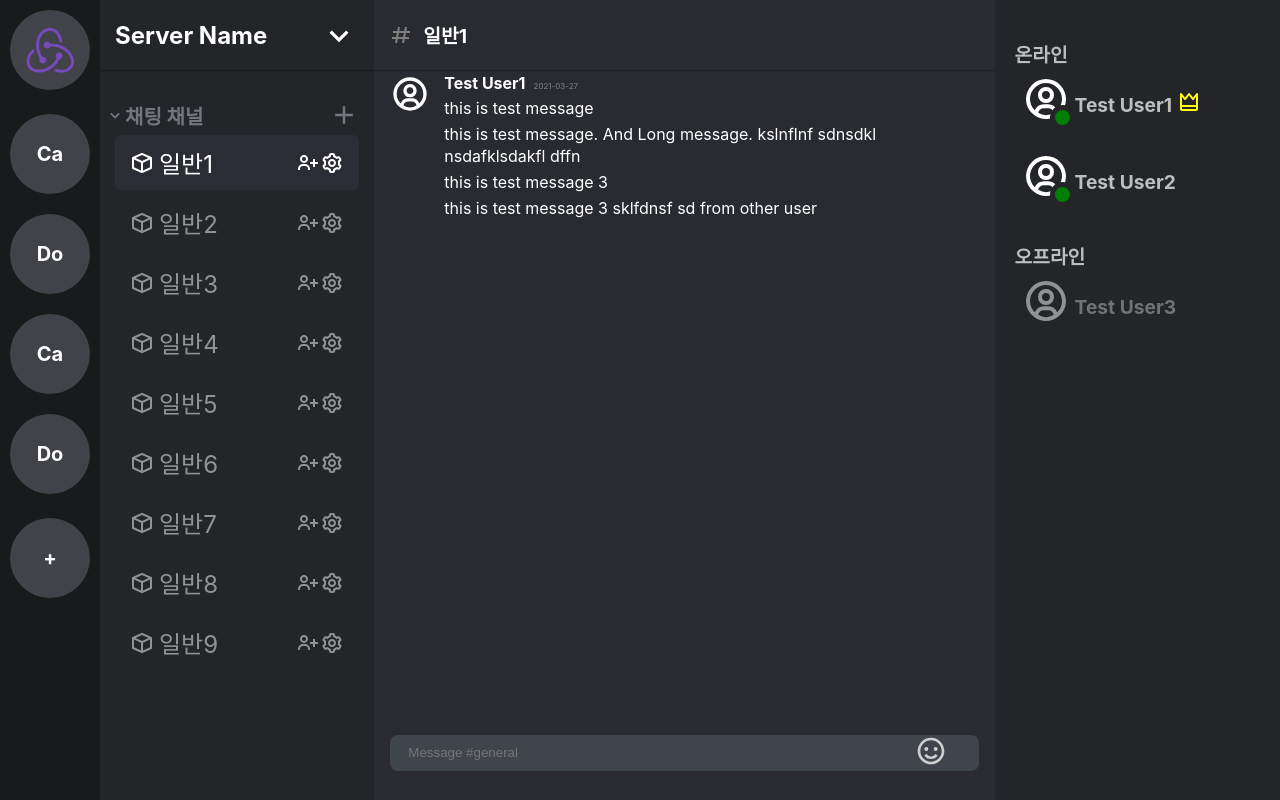
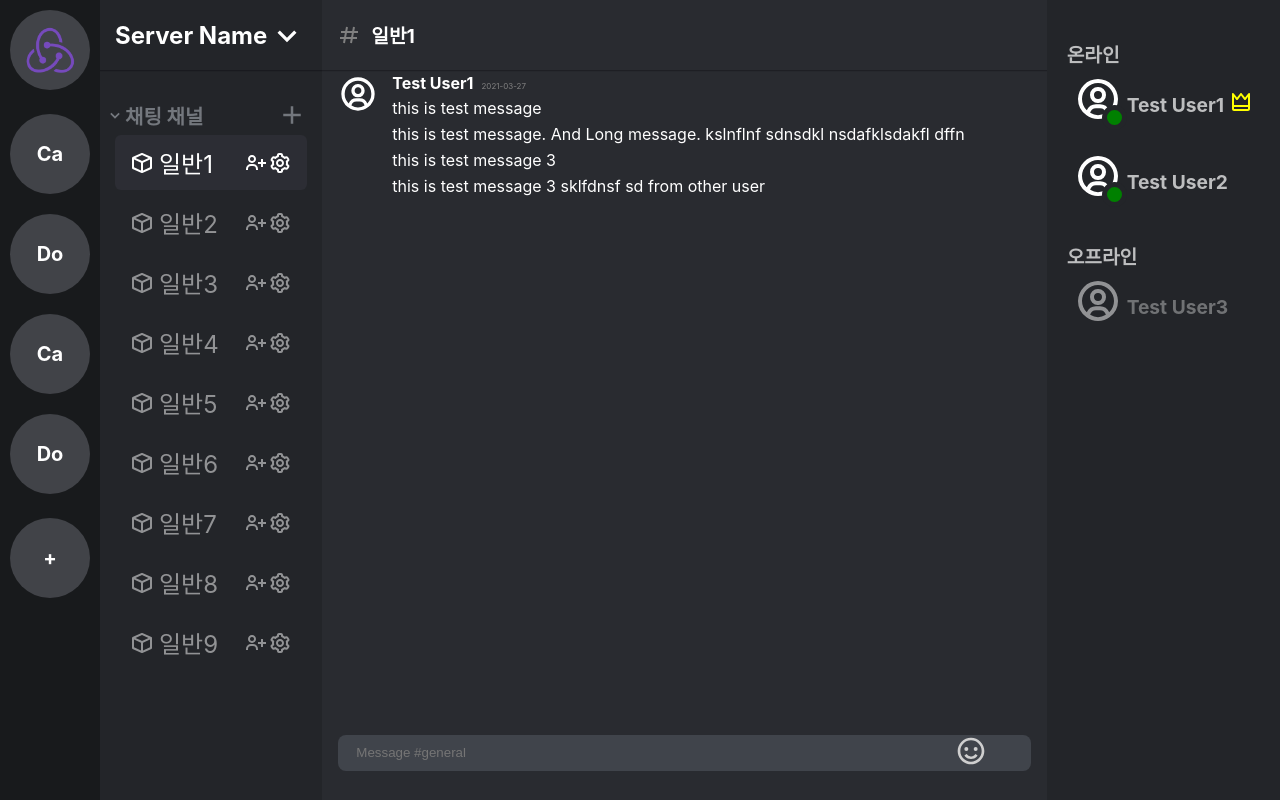
Before and after one commit to cat-dog-mony/discord-clone, a React (Create React App) app in the folder client/: page / in a window 1280 px wide. Built offline with nearby package versions, Linux system fonts and the light colour scheme; the HTML template or start-up script is replaced by a standard one.

Commit message:
DC-31: reflect code review

```diff
--- a/client/src/App.css
+++ b/client/src/App.css
@@ -3,26 +3,3 @@
   flex-direction: row;
   height: 100vh;
 }
-
-/* TODO: remove important and merge with other css */
-/* For fix grow when screen shrink */
-.navbar {
-  flex-grow: 1 !important;
-  flex-shrink: 1 !important;
-}
-
-.leftmenu {
-  flex-grow: 3 !important;
-  flex-shrink: 3 !important;
-}
-
-/* TODO: add justify-content and align-items for only remain chat after shrink below specific size */
-.centerContainer {
-  flex-grow: 30 !important;
-  flex-shrink: 30 !important;
-}
-
-.rightmenu {
-  flex-grow: 3 !important;
-  flex-shrink: 3 !important;
-}
--- a/client/src/components/Chat/Chat.css
+++ b/client/src/components/Chat/Chat.css
@@ -1,175 +1,18 @@
-.centerContainer {
+.center-container {
   width: 100px;
   flex-grow: 1;
   background-color: var(--chat-bg-color);
 }
-.container {
+.center-container .container {
   height: 100vh;
   background-color: var(--chat-bg-color);
   display: flex;
   flex-direction: column;
 }
 
-/* header bar */
-.headerBarContainer {
-  height: 70px;
-  box-shadow: 0 1px 0 rgba(4, 4, 5, 0.2), 0 1.5px 0 rgba(6, 6, 7, 0.05),
-    0 2px 0 rgba(4, 4, 5, 0.05);
-  padding: 0 15px;
-  display: flex;
-}
-
-.chatTitle {
-  flex-grow: 1;
-  display: flex;
-  align-items: center;
-}
-
-/* chat */
-.chatContainer {
+.container .chat-container {
   flex-grow: 1;
   display: flex;
   flex-direction: column;
   position: relative;
 }
-
-/* chat -> message */
-.messageWrapper {
-  flex-grow: 100;
-  position: relative;
-  flex-shrink: 10;
-}
-
-/* chat -> input */
-.inputWrapper {
-  position: relative;
-  padding: 0 16px;
-  margin-top: -8px;
-  flex-grow: 1;
-  flex-shrink: 0;
-  position: relative;
-  padding-left: 16px;
-  padding-right: 16px;
-}
-
-.chatTitle {
-  display: flex;
-}
-
-.chatHashtag {
-  display: inline;
-  font-size: 1.5rem;
-  color: grey;
-  padding: 0 10px 0 0;
-}
-
-.chatTitleText {
-  display: inline;
-  font-size: 1.2rem;
-  font-weight: bold;
-  color: white;
-}
-
-.message {
-  position: relative;
-  word-wrap: break-word;
-  user-select: text;
-  color: white;
-  padding-left: 70px;
-  padding-right: 50px;
-  padding-top: .125rem;
-  padding-bottom: .125rem;
-}
-
-.profile {
-  font-size: 2.5rem;
-  position: absolute;
-  left: 16px;
-  margin-top: calc(4px - .125rem);
-  border-radius: 50%;
-  cursor: pointer;
-  flex: 0 0 auto;
-  overflow: hidden;
-}
-
-.userinfo {
-  overflow: hidden;
-  display: block;
-  position: relative;
-  line-height: 1.375rem;
-  min-height: 1.375rem;
-}
-
-.username {
-  margin-right: .25rem;
-  font-weight: bold;
-  display: inline;
-}
-
-.dateInfo {
-  font-size: 0.5rem;
-  line-height: 1.375rem;
-  color: grey;
-  vertical-align: baseline;
-  margin-left: .25rem;
-  display: inline;
-}
-
-.messageContent {
-  margin-left: -72px;
-  padding-left: 72px;
-  line-height: 1.375rem;
-}
-
-.inputBox {
-  margin-bottom: 24px;
-  background-color: var(--chat-bg-color);
-  border-radius: 8px;
-  width: 100%;
-  position: relative;
-  overflow-x: hidden;
-  overflow-y: scroll;
-}
-
-.innerInput {
-  padding-left: 16px;
-  display: flex;
-  align-items: flex-center;
-  position: relative;
-  background-color: var(--chat-input-bg-color);
-  min-height: 2.5vh;
-}
-
-.textArea {
-  vertical-align: middle;
-  flex: 8;
-  display: flex;
-}
-
-/* TODO: change to div for multi-line input if possible */
-.chatInput {
-  background-color: var(--chat-input-bg-color);
-  -webkit-appearance: none !important;
-  box-shadow : none;
-  border: none;
-  border-top-style: hidden;
-  border-right-style: hidden;
-  border-left-style: hidden;
-  color: white;
-  flex-grow: 1;
-}
-
-.chatInput:focus {
-  outline: none;
-}
-
-.imojiArea {
-  flex: 1;
-}
-
-.smileEmoji {
-  font-size: 2rem;
-  transform: scale(1);
-  filter: grayscale(100%);
-  color: #cfcfcf;
-}
--- a/client/src/components/Chat/Chat.tsx
+++ b/client/src/components/Chat/Chat.tsx
@@ -53,10 +53,10 @@ const room = {
 const Chat = () => {
   return (
     // TODO: move it to higher level of component
-    <div className="centerContainer">
+    <div className="center-container">
       <div className="container">
         <HeaderBar name={room.name}/>
-        <div className="chatContainer">
+        <div className="chat-container">
           <MessageWrapper messages={messages} />
           <InputWrapper />
         </div>
--- /dev/null
+++ b/client/src/components/Chat/HeaderBar.css
@@ -0,0 +1,28 @@
+/* header bar */
+.header-bar-container {
+  height: 70px;
+  box-shadow: 0 1px 0 rgba(4, 4, 5, 0.2), 0 1.5px 0 rgba(6, 6, 7, 0.05),
+    0 2px 0 rgba(4, 4, 5, 0.05);
+  padding: 0 15px;
+  display: flex;
+}
+
+.header-bar-container .chat-title {
+  flex-grow: 1;
+  display: flex;
+  align-items: center;
+}
+
+.header-bar-container .chat-hashtag {
+  display: inline;
+  font-size: 1.5rem;
+  color: grey;
+  padding: 0 10px 0 0;
+}
+
+.header-bar-container .chat-title .text {
+  display: inline;
+  font-size: 1.2rem;
+  font-weight: bold;
+  color: white;
+}
--- a/client/src/components/Chat/HeaderBar.tsx
+++ b/client/src/components/Chat/HeaderBar.tsx
@@ -1,6 +1,7 @@
 import React from "react";
 import { IconContext } from "react-icons";
 import { BiHash } from "react-icons/bi";
+import "./HeaderBar.css";
 
 
 interface IProps {
@@ -9,14 +10,14 @@ interface IProps {
 
 const HeaderBar: React.FC<IProps> = ({ name }) => {
   return (
-    <div className="headerBarContainer">
-      <div className="chatTitle">
+    <div className="header-bar-container">
+      <div className="chat-title">
         <IconContext.Provider
-          value={{ className: 'chatHashtag' }}
+          value={{ className: 'chat-hashtag' }}
         >
           <BiHash />
         </IconContext.Provider>
-        <div className="chatTitleText">
+        <div className="text">
           { name }
         </div>
       </div>
--- /dev/null
+++ b/client/src/components/Chat/InputWrapper.css
@@ -0,0 +1,63 @@
+.input-wrapper {
+  position: relative;
+  padding: 0 16px;
+  margin-top: -8px;
+  flex-grow: 1;
+  flex-shrink: 0;
+  position: relative;
+  padding-left: 16px;
+  padding-right: 16px;
+}
+
+.input-box {
+  margin-bottom: 24px;
+  background-color: var(--chat-bg-color);
+  border-radius: 8px;
+  width: 100%;
+  position: relative;
+  overflow-x: hidden;
+  overflow-y: scroll;
+}
+
+.inner-input {
+  padding-left: 16px;
+  display: flex;
+  align-items: flex-center;
+  position: relative;
+  background-color: var(--chat-input-bg-color);
+  min-height: 2.5vh;
+}
+
+.text-area {
+  vertical-align: middle;
+  flex: 8;
+  display: flex;
+}
+
+/* TODO: change to div for multi-line input if possible */
+.chat-input {
+  background-color: var(--chat-input-bg-color);
+  -webkit-appearance: none !important;
+  box-shadow : none;
+  border: none;
+  border-top-style: hidden;
+  border-right-style: hidden;
+  border-left-style: hidden;
+  color: white;
+  flex-grow: 1;
+}
+
+.chat-input:focus {
+  outline: none;
+}
+
+.emoji-area {
+  flex: 1;
+}
+
+.smile-emoji {
+  font-size: 2rem;
+  transform: scale(1);
+  filter: grayscale(100%);
+  color: #cfcfcf;
+}
--- a/client/src/components/Chat/InputWrapper.tsx
+++ b/client/src/components/Chat/InputWrapper.tsx
@@ -1,18 +1,19 @@
 import React from "react";
 import { IconContext } from "react-icons";
 import { BiSmile } from "react-icons/bi";
+import "./InputWrapper.css"
 
 const InputWrapper = () => {
   return (
-    <div className="inputWrapper">
-      <div className="inputBox">
-        <div className="innerInput">
-          <div className="textArea">
-            <input className="chatInput" placeholder="Message #general"/>
+    <div className="input-wrapper">
+      <div className="input-box">
+        <div className="inner-input">
+          <div className="text-area">
+            <input className="chat-input" placeholder="Message #general"/>
           </div>
-          <div className="imojiArea">
+          <div className="emoji-area">
             <IconContext.Provider
-              value={{ className: 'smileEmoji' }}
+              value={{ className: 'smile-emoji' }}
             >
               <BiSmile />
             </IconContext.Provider>
--- /dev/null
+++ b/client/src/components/Chat/MessageComponent.css
@@ -0,0 +1,50 @@
+.message {
+  position: relative;
+  word-wrap: break-word;
+  user-select: text;
+  color: white;
+  padding-left: 70px;
+  padding-right: 50px;
+  padding-top: .125rem;
+  padding-bottom: .125rem;
+}
+
+.profile {
+  font-size: 2.5rem;
+  position: absolute;
+  left: 16px;
+  margin-top: calc(4px - .125rem);
+  border-radius: 50%;
+  cursor: pointer;
+  flex: 0 0 auto;
+  overflow: hidden;
+}
+
+.userinfo {
+  overflow: hidden;
+  display: block;
+  position: relative;
+  line-height: 1.375rem;
+  min-height: 1.375rem;
+}
+
+.username {
+  margin-right: .25rem;
+  font-weight: bold;
+  display: inline;
+}
+
+.date-info {
+  font-size: 0.5rem;
+  line-height: 1.375rem;
+  color: grey;
+  vertical-align: baseline;
+  margin-left: .25rem;
+  display: inline;
+}
+
+.message-context {
+  margin-left: -72px;
+  padding-left: 72px;
+  line-height: 1.375rem;
+}
--- a/client/src/components/Chat/MessageComponent.tsx
+++ b/client/src/components/Chat/MessageComponent.tsx
@@ -1,6 +1,7 @@
 import React from "react";
 import { BiUserCircle } from "react-icons/bi";
 import { Message } from "../../models/Message";
+import "./MessageComponent.css"
 
 
 const MessageComponent: React.FC<Message> = (props: Message) => {
@@ -15,13 +16,13 @@ const MessageComponent: React.FC<Message> = (props: Message) => {
             <div className="username">
               {props.user.name}
             </div>
-            <div className="dateInfo">
+            <div className="date-info">
               {props.timestamp}
             </div>
           </div>
         </>
       }
-      <div className="messageContent">
+      <div className="message-context">
         {props.content}
       </div>
     </div>
--- /dev/null
+++ b/client/src/components/Chat/MessageWrapper.css
@@ -0,0 +1,5 @@
+.message-wrapper {
+  flex-grow: 100;
+  position: relative;
+  flex-shrink: 10;
+}
--- a/client/src/components/Chat/MessageWrapper.tsx
+++ b/client/src/components/Chat/MessageWrapper.tsx
@@ -2,11 +2,12 @@ import React from "react";
 import { BiUserCircle } from "react-icons/bi";
 import { MessageProps } from "../../models/Message";
 import MessageComponent from "./MessageComponent";
+import "./MessageWrapper.css";
 
 
 const MessageWrapper: React.FC<MessageProps> = ({messages}: MessageProps) => {
   return (
-    <div className="messageWrapper">
+    <div className="message-wrapper">
       <div className="scroller">
         {messages.map(msg => {
           return (
```
Also changed, not shown: 1 other file (tests, documents, lock files or other folders).
